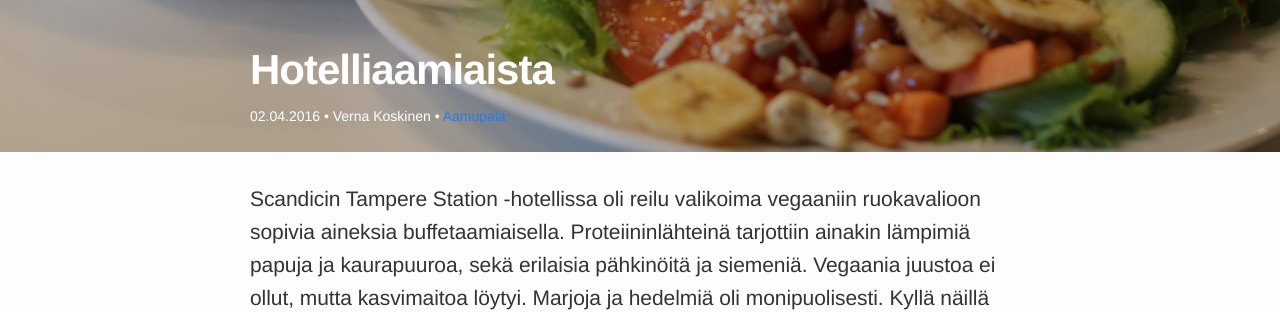
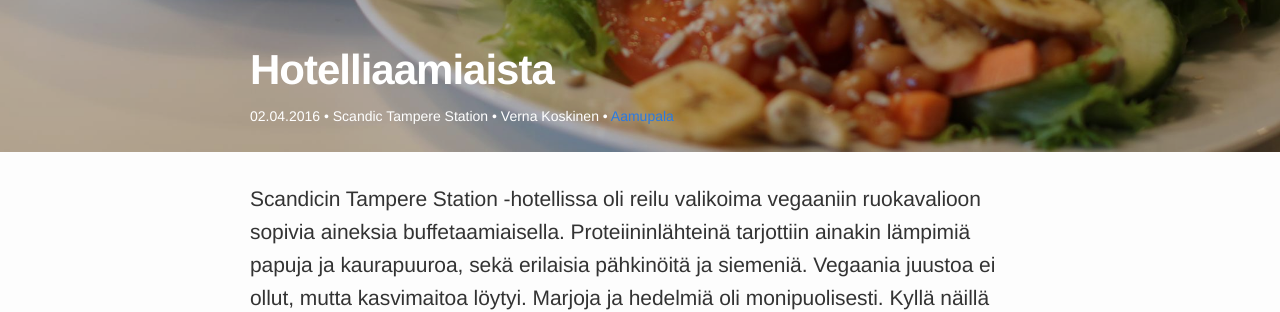
Before and after one commit to nmssvs/nmssvs.github.io, a Jekyll site: the page built from _posts/2016-04-02-hotelli.markdown, in a window 1280 px wide. Shown: the part 634-946 px from the top of the page. Built offline with Jekyll 4.4.1, drawn with Linux system fonts in a browser that asks for light colours.

Commit message:
add restaurant name to post page as well

```diff
--- a/_layouts/post.html
+++ b/_layouts/post.html
@@ -10,6 +10,7 @@ layout: default
     <h1 class="post-title" itemprop="name headline">{{ page.title }}</h1>
     <p>
       <time datetime="{{ page.date | date_to_xmlschema }}" itemprop="datePublished">{{ page.date | date: "%d.%m.%Y" }}</time>
+      {% if page.categories contains 'ulkona' %}• <span>{{ page.restaurant }}</span>{% endif %}
       • {% if page.author %}<span itemprop="author" itemscope itemtype="http://schema.org/Person"><span itemprop="name">{{ page.author }} • </span></span>{% endif %}
       <span class="blog_post_categories">{% for tag in page.tags %}{% include tags.html %}{% endfor %}</span>
     </p>
```
